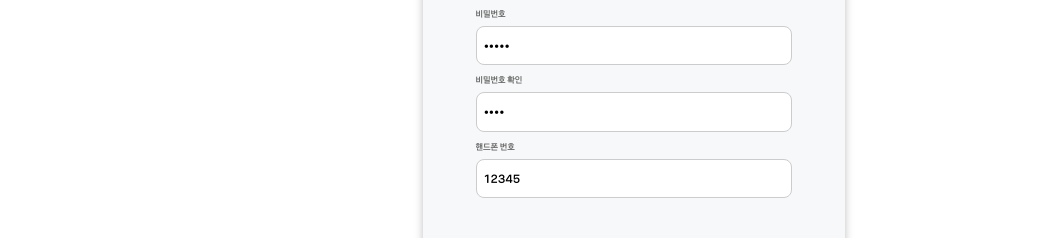
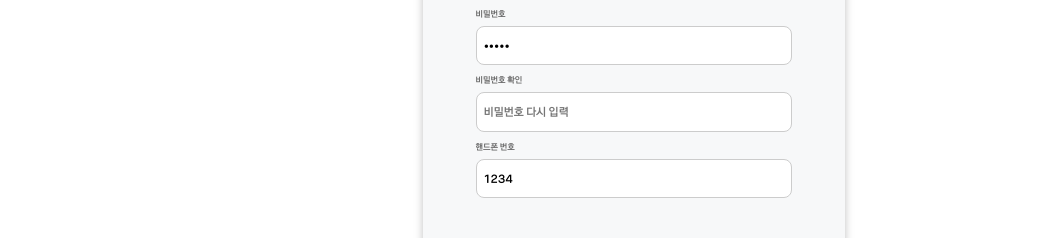
Before and after one commit to maumeum/Front-end, a React (Vite) app: page /mypage in a window 1280 px wide. Shown: the part 412-650 px from the top of the page, without its empty margins (39-1094 px from the left). Built offline with nearby package versions, Linux system fonts and the light colour scheme; a web font is replaced by a local one.

Commit message:
[Feat] Input 컴포넌트 구현

```diff
--- /dev/null
+++ b/src/components/UserForm/InputForm.tsx
@@ -0,0 +1,112 @@
+import React from 'react';
+
+import { DataName, DataInput, CheckValue, InputContainer, EmailContainer, EmailData, EmailButton } from '@src/pages/userPage/style';
+
+interface ErrorType {
+	data: string,
+	submit: boolean,
+	errorMessage: {
+		existMessage: string,
+		validMessage?: string,
+	},
+	passwordData?: string,
+	validFn?: (data: string) => boolean | null,
+	validPassword?: (password: string) => boolean | undefined,
+}
+
+interface InputContainerProps {
+  mypage?: string | undefined;
+  myInfo?: any;
+  submit: boolean;
+  dataName: string;
+  inputType: string;
+  name: string;
+  placeholder: string;
+  value: string;
+  onChangeFn: any;
+  errorMessage: {
+		existMessage: string,
+		validMessage?: string,
+	};
+  validFn?: (data: string) => boolean | null;
+  passwordData?: string;
+  validPassword?: (password: string) => boolean | undefined;
+}
+
+const InputForm = ({
+  mypage,
+  myInfo,
+  submit,
+  dataName,
+  inputType,
+  name,
+  placeholder,
+  value,
+  onChangeFn,
+  errorMessage,
+  validFn,
+  passwordData,
+  validPassword,
+}: InputContainerProps) => {
+
+  const getError = ({
+    data,
+    submit,
+    errorMessage,
+    passwordData,
+    validFn,
+    validPassword,
+  }: ErrorType) => {
+    switch (true) {
+      case data && validFn && !validFn(data):
+        return <CheckValue>{errorMessage.validMessage}</CheckValue>;
+      case data && validPassword && !validPassword(data):
+        return <CheckValue>{errorMessage.validMessage}</CheckValue>;
+      case data && passwordData && data !== passwordData:
+        return <CheckValue>{errorMessage.validMessage}</CheckValue>;
+      case !submit:
+        return "";
+      case data === "":
+        return <CheckValue>{errorMessage.existMessage}</CheckValue>;
+      default:
+        return "";
+    }
+  };
+
+  return (
+    <InputContainer>
+      {name !== "email" ?
+      <>
+        <DataName>{dataName}</DataName>
+        <DataInput
+          readOnly={mypage ? true : false}
+          type={inputType}
+          name={name}
+          placeholder={placeholder}
+          className={submit ? 'submit' : ''}
+          onChange={onChangeFn}
+          value={mypage ? myInfo[name] : value}
+        />
+        {getError({ data: value, submit, errorMessage, validFn: validFn, validPassword: validPassword, passwordData: passwordData })}
+      </>
+    : <>
+        <DataName>{dataName}</DataName>
+        <EmailContainer
+          className={submit && value === ""? 'submit' : '' }>
+          <EmailData
+            readOnly={mypage ? true : false}
+            type={inputType}
+            name={name}
+            placeholder={placeholder}
+            onChange={onChangeFn}
+            value={mypage ? myInfo[name] : value}
+          />
+          <EmailButton mypage={mypage}>중복 확인</EmailButton>
+        </EmailContainer>
+        {getError({ data: value, submit, errorMessage, validFn: validFn, validPassword: validPassword, passwordData: passwordData })}
+      </>}
+    </InputContainer>
+  );
+};
+
+export default InputForm;
--- a/src/pages/userPage/signUp.tsx
+++ b/src/pages/userPage/signUp.tsx
@@ -1,21 +1,14 @@
 import React, { useState } from 'react';
-import { useNavigate } from 'react-router-dom';
 import LargeButton from '../../components/Buttons/LargeButton';
 import {
 	SignUpSection,
 	SignUpForm,
-	InputContainer,
-	DataName,
-	EmailContainer,
-	EmailData,
-	EmailButton,
-	CheckValue,
-	DataInput,
 } from './style';
 import Swal from 'sweetalert2';
 import Modal from '../../components/Modal/Modal.tsx';
-import { checkEmail, validEmail, validPassword, validPhoneNum } from '@src/utils/signUpCheck.ts';
+import { validEmail, validPassword, validPhoneNum } from '@src/utils/signUpCheck.ts';
 import { emailError, nicknameError, passwordError, passwordCheckError, phoneNumError } from '@src/utils/errorMessage.ts';
+import InputForm from '@src/components/UserForm/InputForm.tsx';
 
 type Props = {
 	mypage?: string;
@@ -28,17 +21,6 @@
 	};
 };
 
-interface ErrorType {
-	data: string,
-	submit: boolean,
-	errorMessage: {
-		existMessage: string,
-		validMessage?: string,
-	},
-	passwordData?: string,
-	validFn?: (data: string) => boolean | null,
-	validPassword?: (password: string, checkPassword: string) => boolean | undefined,
-}
 
 const SignUp = ({ mypage, myInfo }: Props) => {
 	const [email, setEmail] = useState<string>('');
@@ -47,29 +29,6 @@
 	const [checkPassword, setCheckPassword] = useState<string>('');
 	const [phoneNum, setPhoneNum] = useState<string>('');
 	const [submit, setSubmit] = useState<boolean>(false);
-
-	//Error Message 전달
-	const getError = ({data, submit, errorMessage, passwordData, validFn, validPassword}: ErrorType) => {
-		if (validFn && !validFn(data) && data !== "") {
-			return <CheckValue>{errorMessage.validMessage}</CheckValue>;
-		}
-		if (validPassword && passwordData) {
-			if (!validPassword(data, passwordData) && password !== "") {
-				return <CheckValue>{errorMessage.validMessage}</CheckValue>;
-			}
-		}
-		if (passwordData) {
-			if (data !== passwordData && data !== "") {
-				return <CheckValue>{errorMessage.validMessage}</CheckValue>;
-			}
-		}
-		if (!submit){
-			return "";
-		}
-		if (!data || submit){
-			return <CheckValue>{errorMessage.existMessage}</CheckValue>;
-		}
-	}
 
 	// inputValue 함수
 	const getFormChanger = (setter: React.Dispatch<React.SetStateAction<string>>) =>
@@ -105,7 +64,7 @@
 		// 회원가입 완료
 		if (
 			validEmail(email) &&
-			validPassword(password, checkPassword) &&
+			validPassword(password) &&
 			validPhoneNum(phoneNum)
 		) {
 			Swal.fire({
@@ -124,74 +83,70 @@
 	return (
 		<SignUpSection mypage={mypage}>
 			<SignUpForm>
-				<InputContainer>
-					<DataName>이메일</DataName>
-					<EmailContainer
-						className={checkEmail(email) && submit ? 'submit' : ''}>
-						<EmailData
-							readOnly={mypage ? true : false}
-							type='text'
+        <InputForm
+            mypage={mypage}
+            myInfo={myInfo}
+            submit={submit}
+            dataName="이메일"
+            inputType="text"
             name="email"
-							placeholder='이메일을 입력해주세요.'
-							value={mypage ? myInfo?.email : email}
-							onChange={getFormChanger(setEmail)}
+            placeholder="이메일을 입력해주세요."
+            value={email}
+            onChangeFn={getFormChanger(setEmail)}
+            errorMessage={emailError}
+            validFn={validEmail}
           />
-						<EmailButton mypage={mypage}>중복 확인</EmailButton>
-					</EmailContainer>
-					{getError({data: email, submit, errorMessage: emailError, validFn: validEmail})}
-				</InputContainer>
-				<InputContainer>
-					<DataName>닉네임</DataName>
-					<DataInput
-						readOnly={mypage ? true : false}
-						type='text'
+				<InputForm
+          mypage={mypage}
+          myInfo={myInfo}
+          submit={submit}
+          dataName="닉네임"
+          inputType="text"
           name="nickname"
-						placeholder='닉네임을 입력해주세요.'
-						className={submit ? 'submit' : ''}
-						onChange={getFormChanger(setNickname)}
-						value={mypage ? myInfo?.nickname : nickname}
+          placeholder="닉네임을 입력해주세요."
+          value={nickname}
+          onChangeFn={getFormChanger(setNickname)}
+          errorMessage={nicknameError}
         />
-					{getError({data: nickname, submit, errorMessage: nicknameError})}
-				</InputContainer>
-				<InputContainer>
-					<DataName>비밀번호</DataName>
-					<DataInput
-						readOnly={mypage ? true : false}
-						type='password'
+        <InputForm
+          mypage={mypage}
+          myInfo={myInfo}
+          submit={submit}
+          dataName="비밀번호"
+          inputType="password"
           name="password"
-						placeholder='비밀번호 4~20자 입력'
-						value={mypage ? myInfo?.password : password}
-						className={submit ? 'submit' : ''}
-						onChange={getFormChanger(setPassword)}
+          placeholder="비밀번호 4~20자 입력"
+          value={password}
+          onChangeFn={getFormChanger(setPassword)}
+          errorMessage={passwordError}
+          validPassword={validPassword}
         />
-					{getError({data: password, submit, errorMessage: passwordError, validPassword: validPassword})}
-				</InputContainer>
-				<InputContainer>
-					<DataName>비밀번호 확인</DataName>
-					<DataInput
-						readOnly={mypage ? true : false}
-						type='password'
+        <InputForm
+          mypage={mypage}
+          myInfo={myInfo}
+          submit={submit}
+          dataName="비밀번호 확인"
+          inputType="password"
           name="checkPassword"
-						placeholder='비밀번호 다시 입력'
-						value={mypage ? myInfo?.pwdcheck : checkPassword}
-						className={submit ? 'submit' : ''}
-						onChange={getFormChanger(setCheckPassword)}
+          placeholder="비밀번호 다시 입력"
+          value={checkPassword}
+          onChangeFn={getFormChanger(setCheckPassword)}
+          errorMessage={passwordCheckError}
+          passwordData={password}
         />
-					{getError({data: checkPassword, submit, passwordData: password, errorMessage: passwordCheckError,})}
-				</InputContainer>
-				<InputContainer>
-					<DataName>핸드폰 번호</DataName>
-					<DataInput
-						readOnly={mypage ? true : false}
-						type='text'
+        <InputForm
+          mypage={mypage}
+          myInfo={myInfo}
+          submit={submit}
+          dataName="핸드폰 번호"
+          inputType="text"
           name="phoneNum"
           placeholder="핸드폰 번호('-'없이 입력)"
-						value={mypage ? myInfo?.password : phoneNum}
-						className={submit ? 'submit' : ''}
-						onChange={getFormChanger(setPhoneNum)}
+          value={phoneNum}
+          onChangeFn={getFormChanger(setPhoneNum)}
+          errorMessage={phoneNumError}
+          validFn={validPhoneNum}
         />
-					{getError({data: phoneNum, submit, errorMessage: phoneNumError, validFn: validPhoneNum})}
-				</InputContainer>
 				{mypage ? (
 					<LargeButton onClick={clickHandler}>회원정보 수정</LargeButton>
 				) : (
--- a/src/utils/signUpCheck.ts
+++ b/src/utils/signUpCheck.ts
@@ -6,23 +6,13 @@
 	);
 };
 
-export const validPassword = (password: string, checkPassword: string): boolean | undefined => {
-	if (password !== checkPassword) {
+export const validPassword = (password: string): boolean | undefined => {
+	if (password.length < 4 || password.length > 20) {
 		return false;
 	}
-	if (password.length >= 4 && password.length <= 20) {
-		return true;
-	}
+  return true;
 };
 
 export const validPhoneNum = (phoneNum: string): boolean | null => {
 	return phoneNum.match(/^\d+$/) && phoneNum !== '';
 };
-
-// 이메일 공란일 때
-export const checkEmail = (email: string): boolean => {
-	if (email === '') {
-		return true;
-	}
-	return false;
-};
```
Lines whose indentation alone changed are shown as unchanged.
